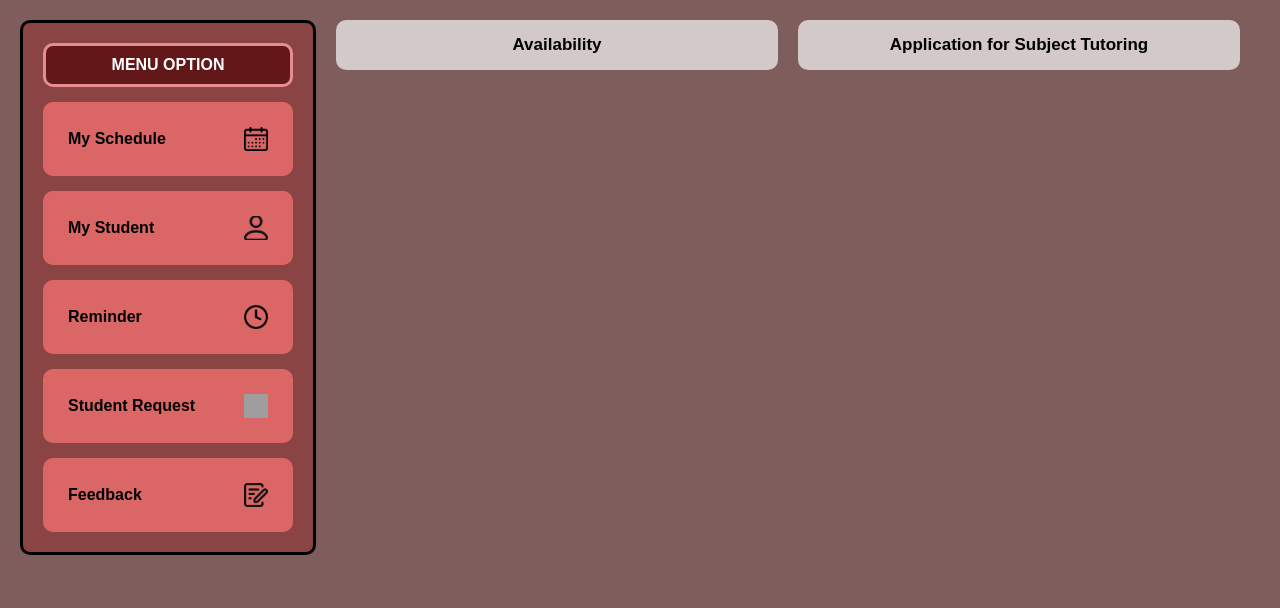
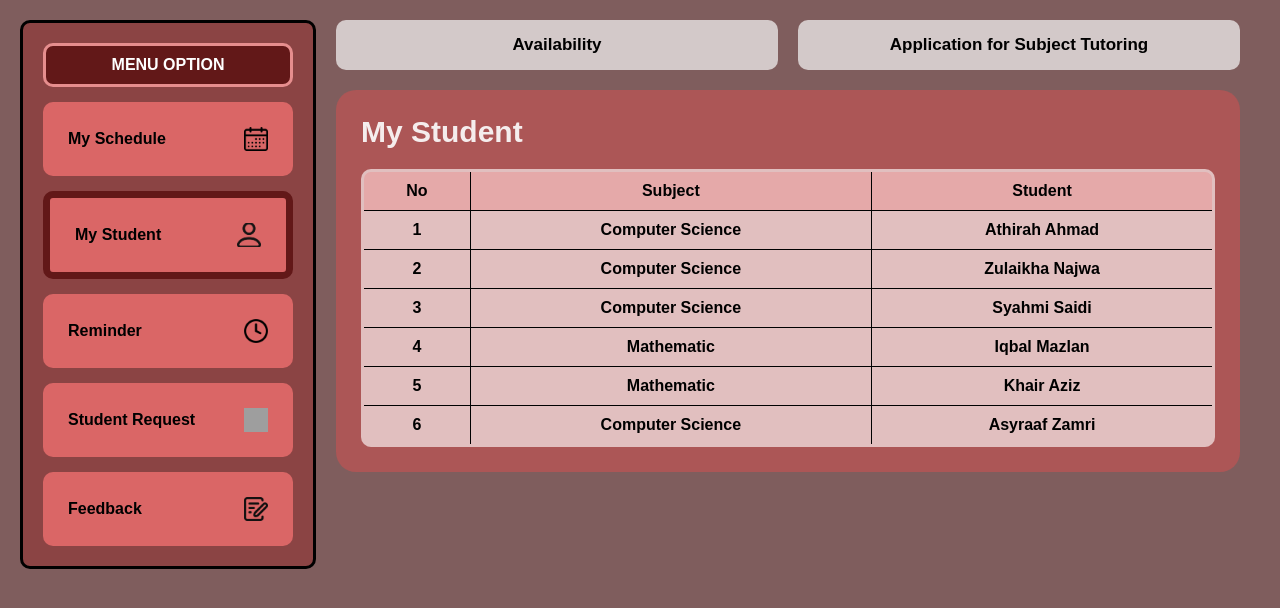
Before and after one commit to SyahmiDhabit/ProjectLumiLearnHub, a PHP site: page /mystudenttutor.html in a window 1280 px wide. Shown: the part 63-671 px from the top of the page. Run offline with PHP 8.4, Linux system fonts and the light colour scheme; grey boxes are pictures that could not be loaded.

Commit message:
Make html and css for My Student : Tutor Interface

```diff
--- a/mystudenttutor.css
+++ b/mystudenttutor.css
@@ -78,6 +78,19 @@ body {
   font-weight: bold;
 }
 
+.menu-chosen {
+  background-color: #da6666;
+  padding: 25px ;
+  border-radius: 10px;
+  display: flex;
+  align-items: center;
+  gap: 10px;
+  cursor: pointer;
+  color: #000000;
+  font-weight: bold;
+  border: 7px solid #621818;
+}
+
 .menu-icon {
   margin-left: auto;
   width: 24px;
@@ -108,3 +121,43 @@ body {
   font-weight: bold;
   font-size: 17px;
 }
+
+.schedule-tittle {
+  color: #f5eded;
+  font-weight: bold;
+  background-color: #ac5656;
+  padding: 25px;
+  border-radius: 20px;
+}
+
+.title-size {
+ font-size: 30px;
+}
+
+.schedule-table {
+  width: 100%;
+  color: black;
+  border-collapse: collapse;
+  background-color: #e1bfbf;
+  border: 3px solid black;
+  border-radius: 10px;
+  overflow: hidden;
+  margin-top: 20px;
+}
+
+.schedule-table th,
+.schedule-table td {
+  border: 1px solid black;
+  padding: 10px;
+  text-align: center;
+}
+
+.schedule-table th {
+  background-color: #e8bebe;
+  font-weight: bold;
+}
+
+.schedule-table th {
+  font-weight: bold;
+  background-color: #e5a9a9;
+}
--- a/mystudenttutor.html
+++ b/mystudenttutor.html
@@ -28,7 +28,7 @@
         <span>My Schedule</span>
         <img src="image/calendaricon.png" alt="calender icon" class="menu-icon">
       </div>
-      <div class="menu-item">
+      <div class="menu-chosen">
         <span>My Student</span>
         <img src="image/usericon.png" alt="user icon" class="menu-icon">
       </div>
@@ -51,5 +51,26 @@
         <button class="top-btn">Availability</button>
         <button class="top-btn">Application for Subject Tutoring</button>
       </div>
+
+    <div class="schedule-tittle">
+    <table class="schedule-table">
+      <span class="title-size">My Student</span>
+      <thead>
+        <tr>
+        <th>No</th>
+        <th>Subject</th>
+        <th>Student</th>
+      </tr>
+      </thead>
+      <tbody>
+        <tr><td>1</td><td>Computer Science</td><td>Athirah Ahmad</td></tr>
+        <tr><td>2</td><td>Computer Science</td><td>Zulaikha Najwa</td></tr>
+        <tr><td>3</td><td>Computer Science</td><td>Syahmi Saidi</td></tr>
+        <tr><td>4</td><td>Mathematic</td><td>Iqbal Mazlan</td></tr>
+        <tr><td>5</td><td>Mathematic</td><td>Khair Aziz</td></tr>
+        <tr><td>6</td><td>Computer Science</td><td>Asyraaf Zamri</td></tr>
+      </tbody>
+    </table>
+    </div>
 </body>
 </html>
--- a/scheduletutor.css
+++ b/scheduletutor.css
@@ -152,6 +152,11 @@ body {
   background-color: #e5a9a9;
 }
 
+.schedule-table th {
+  font-weight: bold;
+  background-color: #e5a9a9;
+}
+
 .action-icons {
   margin-top: 20px;
   display: flex;
```
